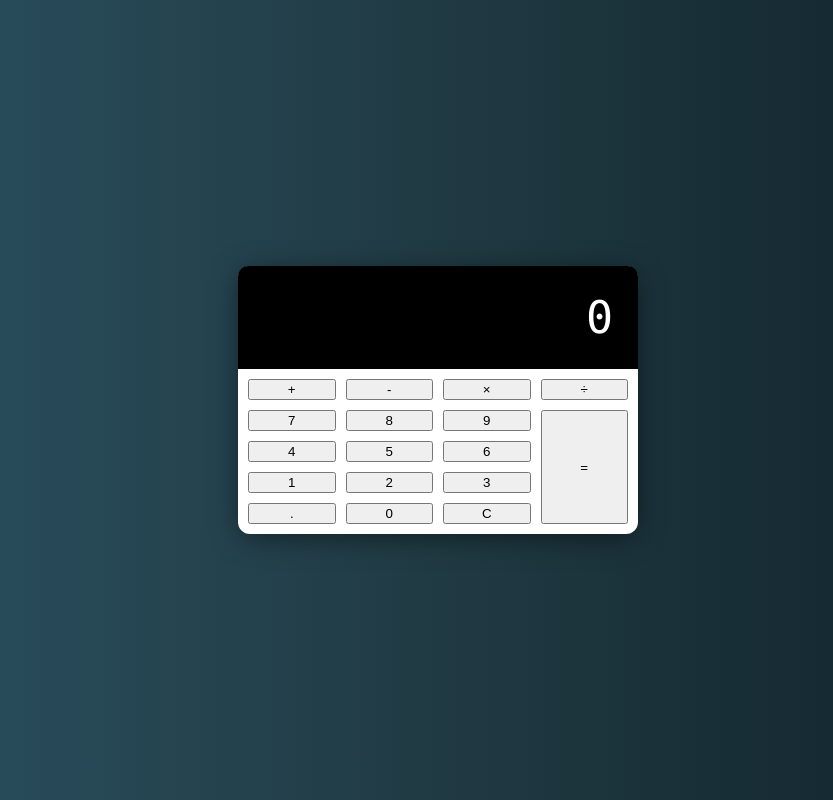
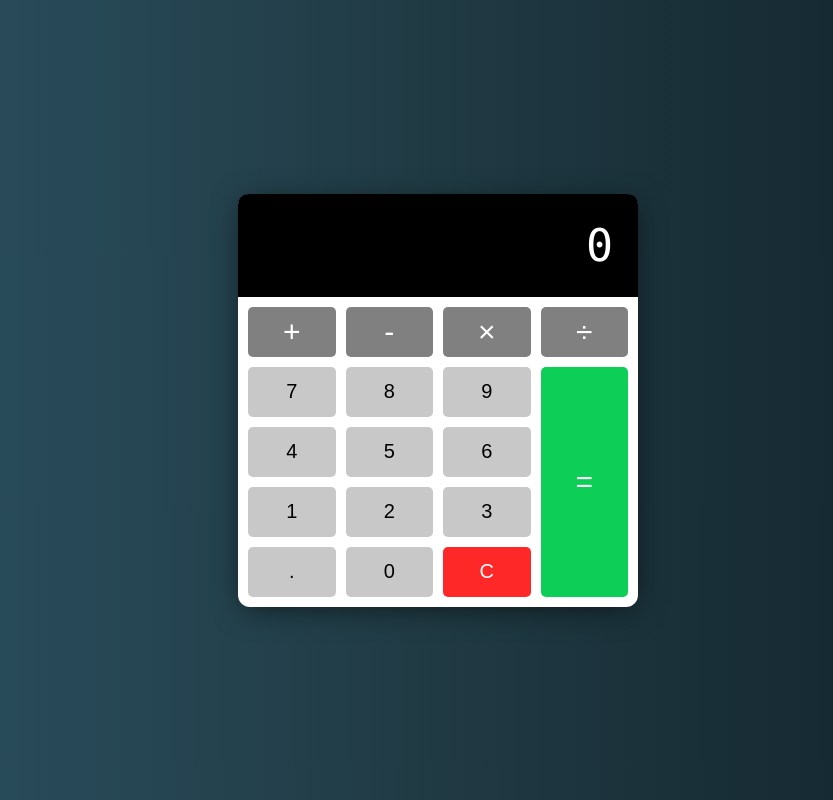
Before and after one commit to vimal573/ZTM-Calculator, a plain HTML site: page index.html in a window 1280 px wide. Shown: the whole page, without its empty margins (202-1035 px from the left). Drawn offline with Linux system fonts and the light colour scheme.

Commit message:
Build Ui - Button CSS

```diff
--- a/style.css
+++ b/style.css
@@ -65,7 +65,52 @@ body {
   padding: 10px;
 }
 
+button {
+  min-height: 50px;
+  font-size: 20px;
+  font-weight: 100;
+  border: none;
+  background: rgb(200, 200, 200);
+  border-radius: 5px;
+  cursor: pointer;
+}
+
+button:hover {
+  filter: brightness(110%);
+}
+
+button:active {
+  transform: translateY(1px);
+}
+
+button:focus {
+  outline: none;
+}
+
+.operator {
+  background: grey;
+  color: white;
+  font-size: 30px;
+}
+
+.clear {
+  background: rgb(255, 40, 40);
+  color: white;
+}
+
+.clear:hover {
+  filter: brightness(90%);
+}
+
 .equal-sign {
   grid-column: -2;
   grid-row: 2 / span 4;
+  background: rgb(13, 206, 87);
 }
+
+/* Media Query: Large Smartphone (Vertical) */
+@media screen and (max-width: 600px) {
+  .calculator {
+    width: 95%;
+  }
+}
```
